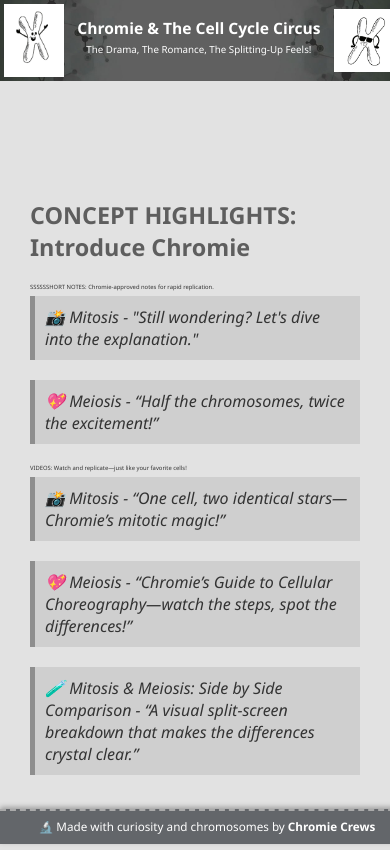
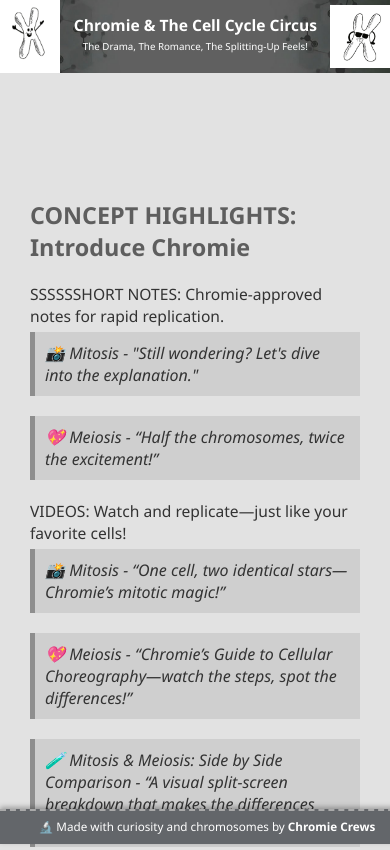
Before and after one commit to Yii0909/Chromie-The-Cell-Cycle-Circus, a plain HTML site: page index.html in a window 390 px wide. Shown: the top 850 px of the page. Drawn offline with Linux system fonts and the light colour scheme; a script that the page names is missing.

Commit message:
Update index.html

```diff
--- a/index.html
+++ b/index.html
@@ -42,7 +42,7 @@
   header {
     flex-direction: row;
     justify-content: space-between;
-    padding: 1% 1%;
+    padding: 0.1% 0.1%;
   }
 
   .header-icon {
@@ -67,7 +67,7 @@
   }
 
   body p {
-    font-size: 1.5vw;
+    font-size: 4vw;
   }
 
   footer {
```
